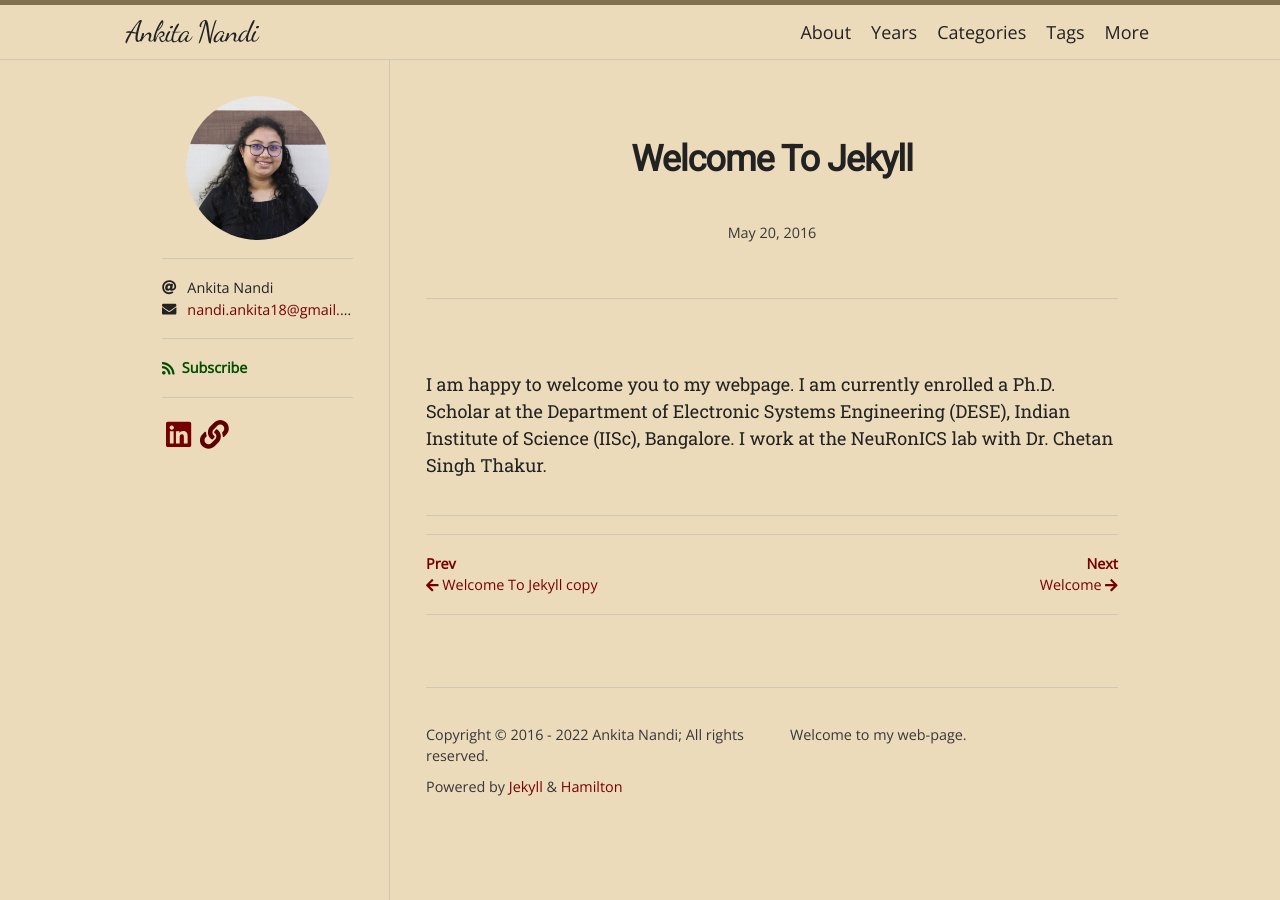
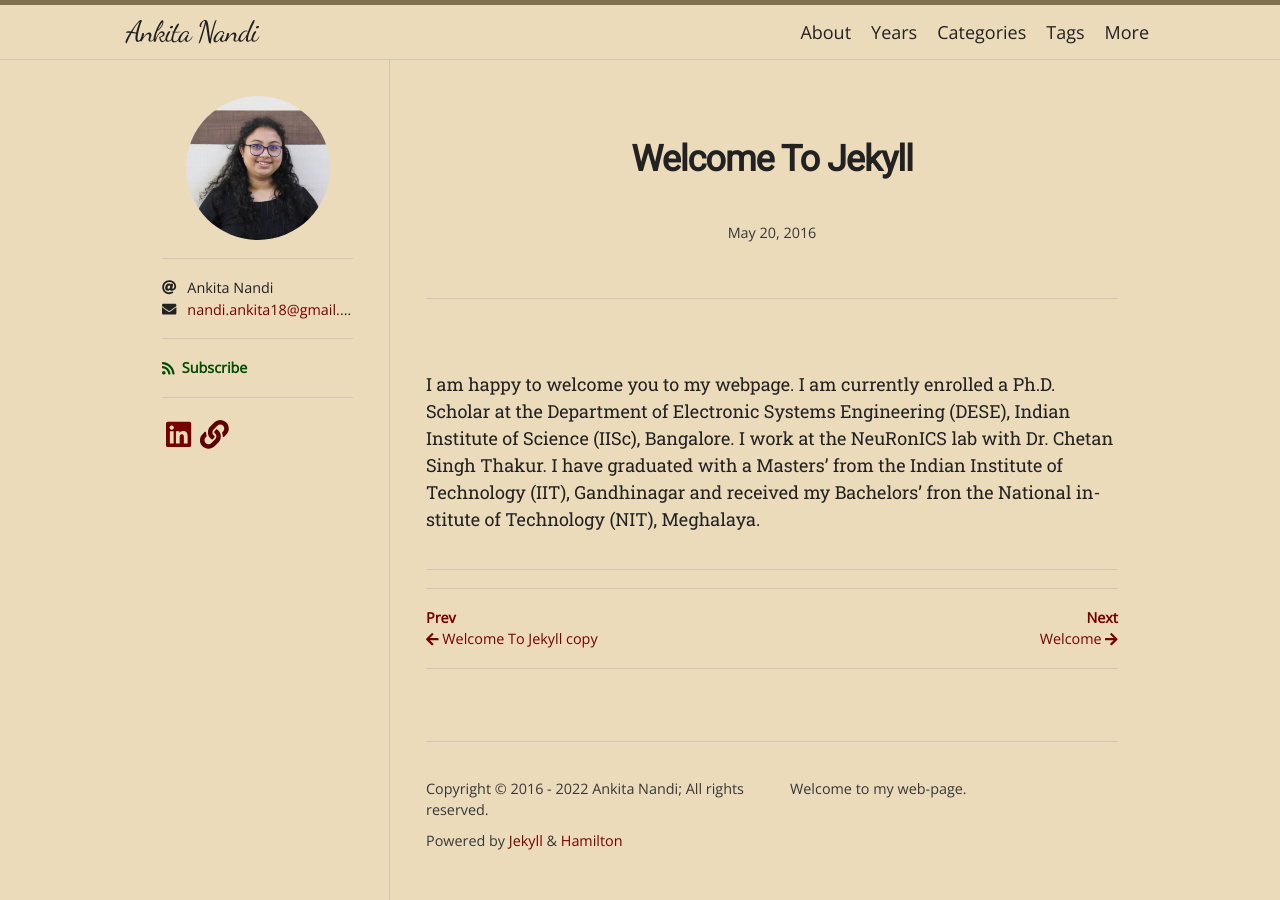
Before and after one commit to nandiankita/nandiankita.github.io, a Jekyll site: the page built from _posts/2016-05-20-welcome-to-jekyll.md, in a window 1280 px wide. Built offline with Jekyll 4.4.1, drawn with Linux system fonts in a browser that asks for light colours; nearby versions of some CDN libraries; some web fonts are replaced.

Commit message:
changing_try file

```diff
--- a/_posts/2016-05-20-welcome-to-jekyll.md
+++ b/_posts/2016-05-20-welcome-to-jekyll.md
@@ -1,4 +1,4 @@
 ---
 layout: post
 ---
-I am happy to welcome you to my webpage. I am currently enrolled a Ph.D. Scholar at the Department of Electronic Systems Engineering (DESE), Indian Institute of Science (IISc), Bangalore. I work at the NeuRonICS lab with Dr. Chetan Singh Thakur.
+I am happy to welcome you to my webpage. I am currently enrolled a Ph.D. Scholar at the Department of Electronic Systems Engineering (DESE), Indian Institute of Science (IISc), Bangalore. I work at the NeuRonICS lab with Dr. Chetan Singh Thakur. I have graduated with a Masters' from the Indian Institute of Technology (IIT), Gandhinagar and received my Bachelors' fron the National institute of Technology (NIT), Meghalaya.
```
